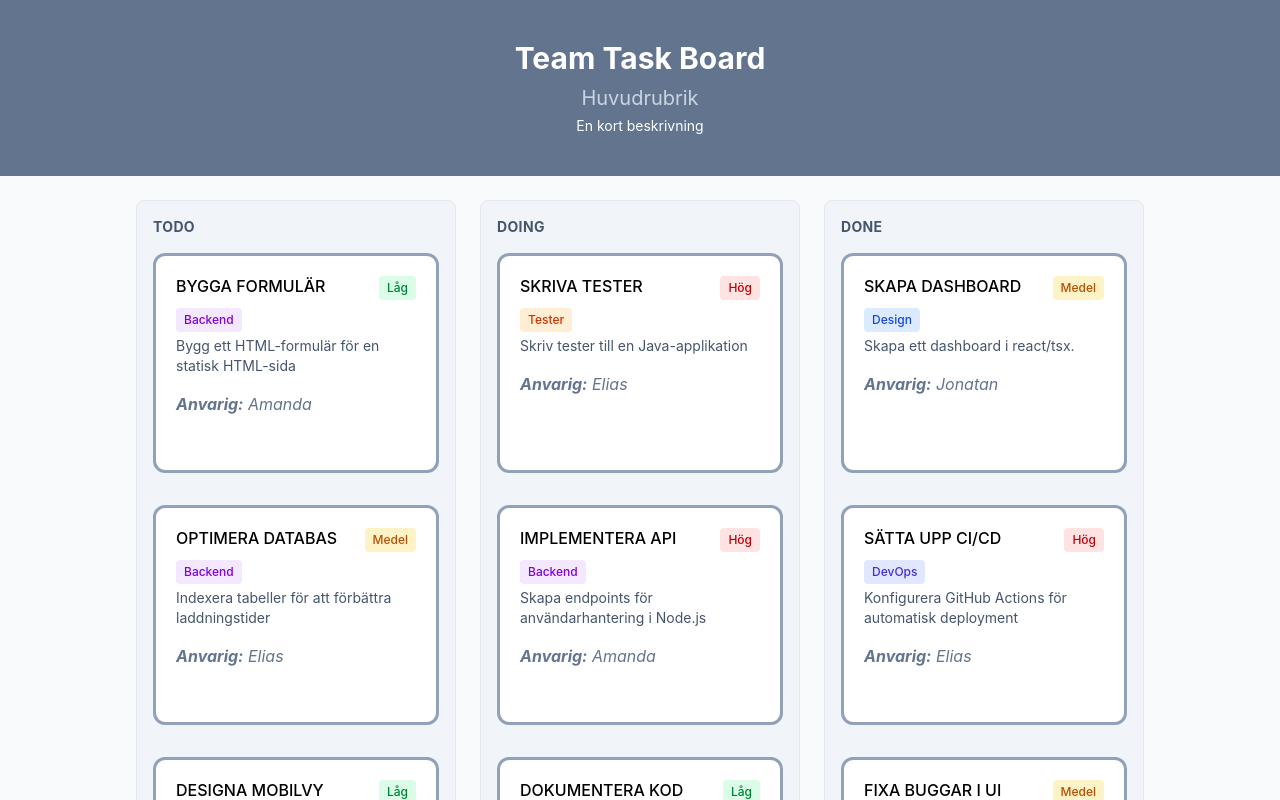
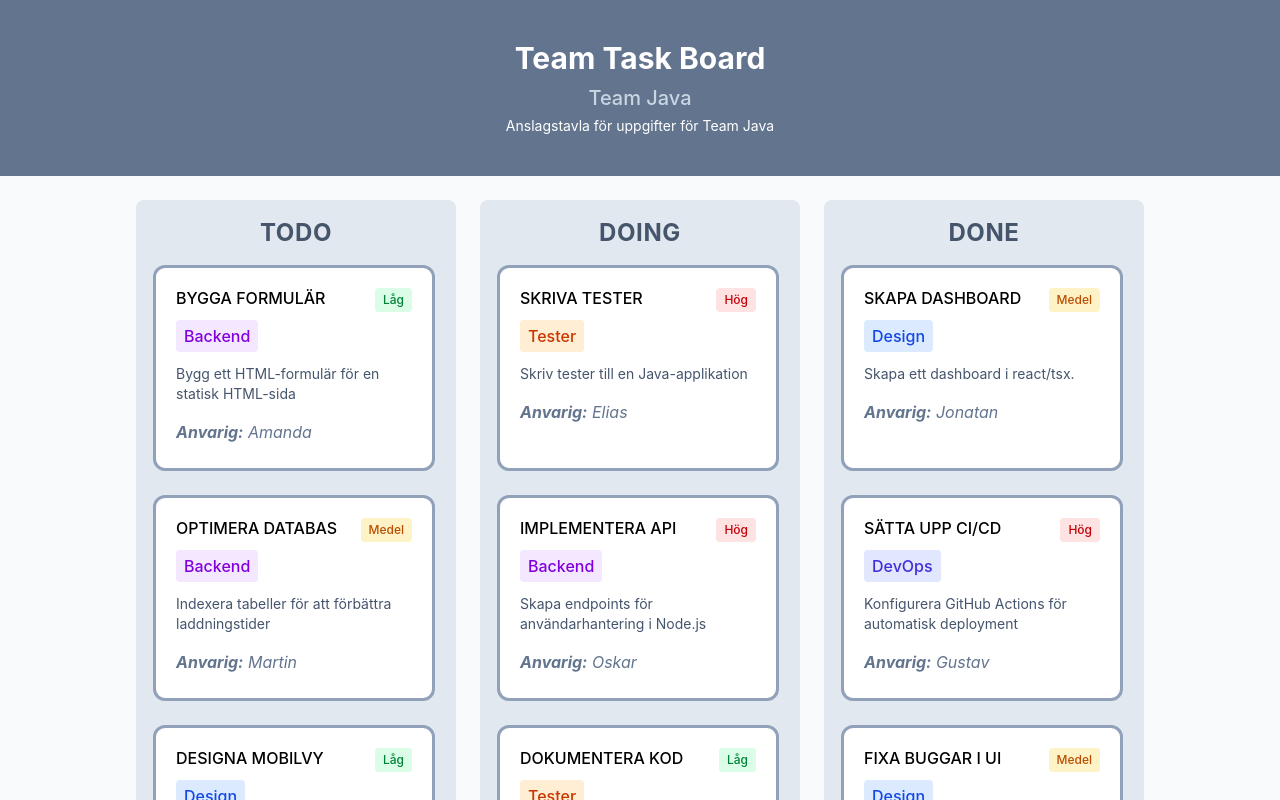
Before and after one commit to katttiger/task-board, a React (Vite) app in the folder task-board/: page / in a window 1280 px wide. Shown: the top 800 px of the page. Built offline with nearby package versions, Linux system fonts and the light colour scheme.

Commit message:
tweaked css, updated lists in App.tsx and added scrollbar for columns.

```diff
--- a/task-board/src/App.tsx
+++ b/task-board/src/App.tsx
@@ -38,7 +38,7 @@ const tasks: Task[] = [
     title: "Implementera API",
     category: "Backend",
     description: "Skapa endpoints för användarhantering i Node.js",
-    assignee: "Amanda",
+    assignee: "Oskar",
     priority: "Hög",
     status: "doing",
   },
@@ -47,7 +47,7 @@ const tasks: Task[] = [
     title: "Optimera databas",
     category: "Backend",
     description: "Indexera tabeller för att förbättra laddningstider",
-    assignee: "Elias",
+    assignee: "Martin",
     priority: "Medel",
     status: "todo",
   },
@@ -56,7 +56,7 @@ const tasks: Task[] = [
     title: "Designa mobilvy",
     category: "Design",
     description: "Anpassa dashboarden för responsiv mobilvy",
-    assignee: "Jonatan",
+    assignee: "Kasper",
     priority: "Låg",
     status: "todo",
   },
@@ -65,7 +65,7 @@ const tasks: Task[] = [
     title: "Sätta upp CI/CD",
     category: "DevOps",
     description: "Konfigurera GitHub Actions för automatisk deployment",
-    assignee: "Elias",
+    assignee: "Gustav",
     priority: "Hög",
     status: "done",
   },
@@ -74,7 +74,7 @@ const tasks: Task[] = [
     title: "Fixa buggar i UI",
     category: "Design",
     description: "Åtgärda layoutfel i navigeringsmenyn",
-    assignee: "Jonatan",
+    assignee: "Eva",
     priority: "Medel",
     status: "done",
   },
--- a/task-board/src/components/Column.tsx
+++ b/task-board/src/components/Column.tsx
@@ -7,11 +7,13 @@ type ColumnProps = {
 
 const Column = (props: ColumnProps) => {
   return (
-    <section className="bg-slate-100 rounded-lg p-4 w-full md:w-80 flex-shrink-0 border border-slate-200">
-      <h2 className="uppercase text-sm font-bold text-slate-600 mb-4 tracking-wide">
+    <section className="bg-slate-200 rounded-lg p-4 w-full md:w-80 flex-shrink-0 border border-slate-200 flex flex-col max-h-[95vh]">
+      <h2 className="uppercase text-2xl text-center font-bold text-slate-600 mb-4 tracking-wide">
         {props.title}
       </h2>
-      <div className="flex flex-col gap-3">{props.children}</div>
+      <div className="flex flex-col gap-3 overflow-y-auto pr-1 scrollbar-thin scrollbar-thumb-slate-300 scrollbar-track-transparent">
+        {props.children}
+      </div>
     </section>
   );
 };
--- a/task-board/src/components/Header.tsx
+++ b/task-board/src/components/Header.tsx
@@ -2,8 +2,8 @@ const Header = () => {
   return (
     <header className="bg-slate-500 text-white py-10 flex flex-col items-center text-center">
       <h2 className="text-3xl font-bold mb-2">Team Task Board</h2>
-      <h3 className="text-xl text-slate-300 font-emdium mb-1">Huvudrubrik</h3>
-      <p className="text-sm">En kort beskrivning</p>
+      <h3 className="text-xl text-slate-300 font-medium mb-1">Team Java</h3>
+      <p className="text-sm">Anslagstavla för uppgifter för Team Java</p>
     </header>
   );
 };
--- a/task-board/src/components/TaskCard.tsx
+++ b/task-board/src/components/TaskCard.tsx
@@ -25,7 +25,7 @@ const categoryColors = {
 
 const TaskCard = (props: TaskCardProps) => {
   return (
-    <article className="bg-white border-3 h-55 border-slate-400 rounded-xl p-5 mb-5">
+    <article className="bg-white border-3 h-55 border-slate-400 rounded-xl p-5 mb-3">
       <div className="flex justify-between items-start mb-2">
         <h3 className="uppercase text-s font-medium leading-tight">
           {props.title}
@@ -38,9 +38,9 @@ const TaskCard = (props: TaskCardProps) => {
         </span>
       </div>
 
-      <div className="flex flex-wrap gap-2 items-center justify-between mt-auto ">
+      <div className="flex flex-wrap gap-2 items-center justify-between mt-auto">
         <span
-          className={`text-xs font-medium px-2 py-1 mb-1 rounded ${categoryColors[props.category as keyof typeof categoryColors] || "bg-slate-100 text-slate-600"}`}
+          className={`text-s font-medium px-2 py-1 mb-3 rounded ${categoryColors[props.category as keyof typeof categoryColors] || "bg-slate-100 text-slate-600"}`}
         >
           {props.category}
         </span>
--- a/task-board/src/index.css
+++ b/task-board/src/index.css
@@ -3,3 +3,19 @@
 * {
   box-sizing: border-box;
 }
+::-webkit-scrollbar {
+  width: 6px;
+}
+
+::-webkit-scrollbar-track {
+  background: transparent;
+}
+
+::-webkit-scrollbar-thumb {
+  background-color: #cbd5e1;
+  border-radius: 20px;
+}
+
+::-webkit-scrollbar-thumb:hover {
+  background-color: #94a3b8;
+}
```
